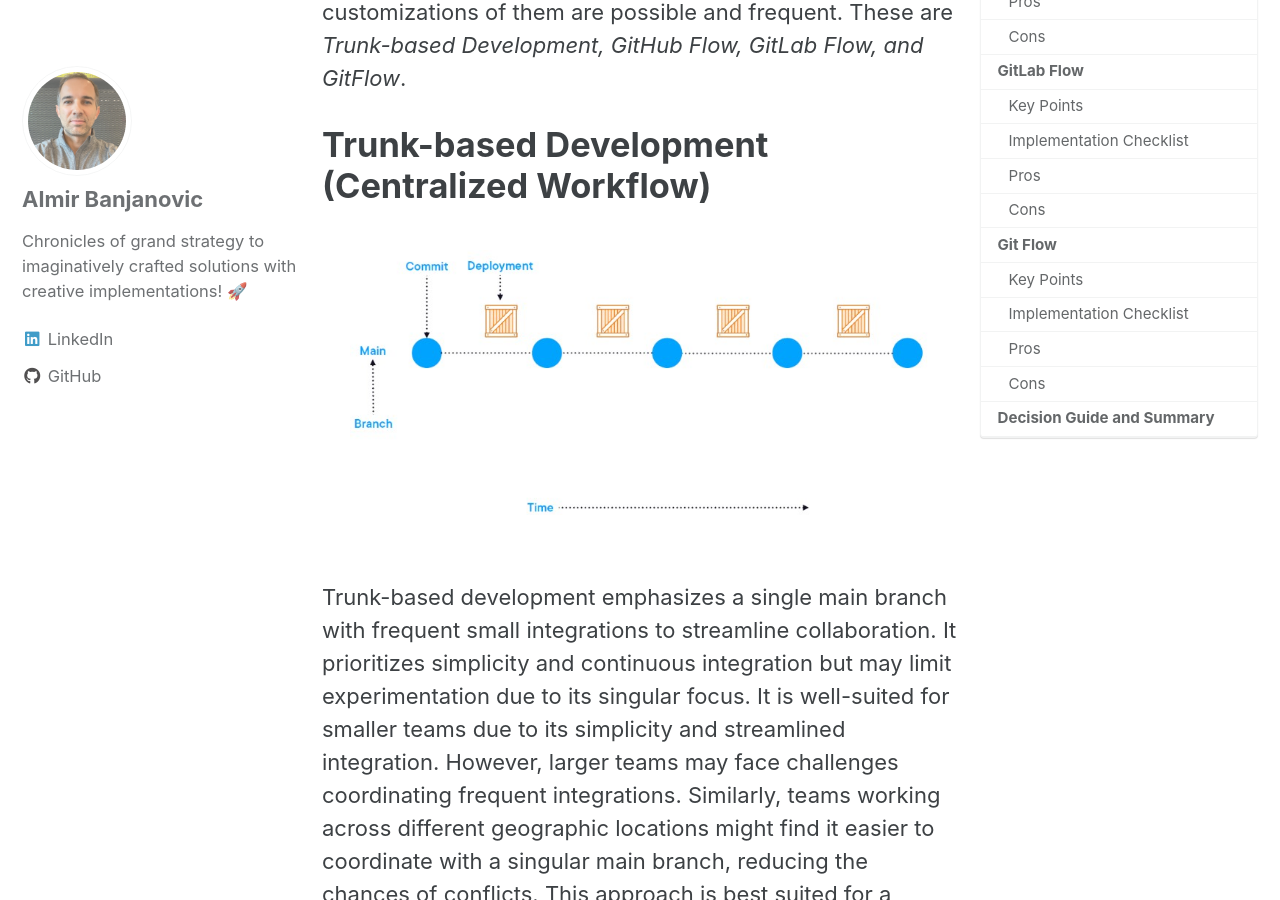
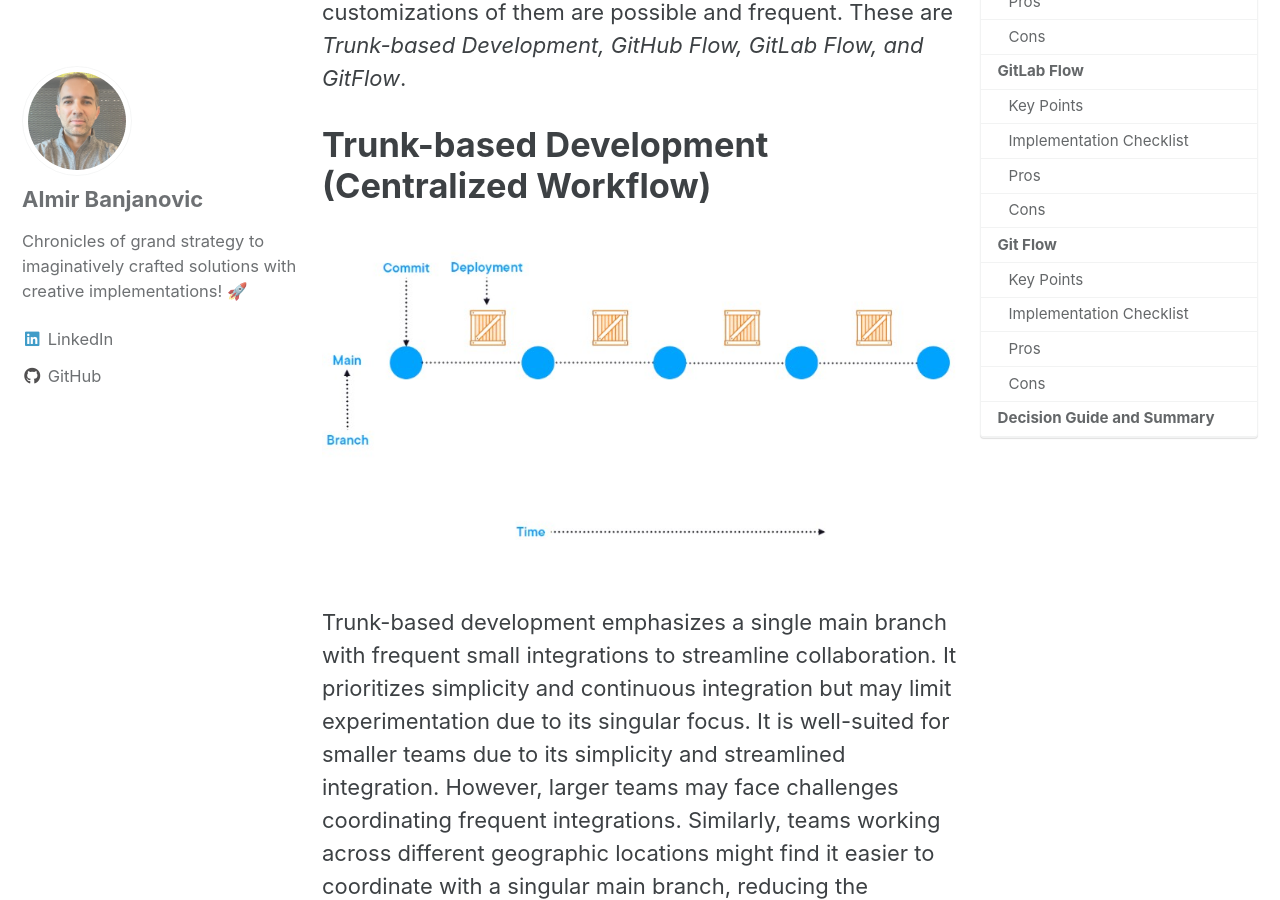
Before and after one commit to almirbanjanovic/roadtocloud.github.io, a Jekyll site: the page built from _posts/2023-10-24-branching-strategies.md, in a window 1280 px wide and 900 px high, scrolled down 660 px. Built offline with Jekyll 4.4.1, drawn with Linux system fonts in a browser that asks for light colours; cached includes are drawn as plain includes.

Commit message:
Update 2023-10-24-branching-strategies.md

```diff
--- a/_posts/2023-10-24-branching-strategies.md
+++ b/_posts/2023-10-24-branching-strategies.md
@@ -15,8 +15,8 @@ tags:
 DevOps branching strategies are approaches used in software development to manage and organize code repositories effectively. These strategies dictate how development branches are structured, merged, and deployed, providing a framework for collaboration, version control, and seamless integration in the DevOps lifecycle.  However, it is important to remember that there is no one size fits all approach. Here I discuss four (4) well-known branching strategies, which represent a good summary of standard branching strategies but mutations and customizations of them are possible and frequent. These are *Trunk-based Development, GitHub Flow, GitLab Flow, and GitFlow*.
 
 # Trunk-based Development (Centralized Workflow)
-<figure style="width: 580px" class="align-center">
-  <img src="{{ site.url }}{{ site.baseurl }}/assets/images/branching-strategies-trunk.jpg" alt="">
+<figure>
+    <a href="/assets/images/branching-strategies-trunk.jpg"><img src="/assets/images/branching-strategies-trunk.jpg"></a>
 </figure>
 Trunk-based development emphasizes a single main branch with frequent small integrations to streamline collaboration. It prioritizes simplicity and continuous integration but may limit experimentation due to its singular focus. It is well-suited for smaller teams due to its simplicity and streamlined integration. However, larger teams may face challenges coordinating frequent integrations. Similarly, teams working across different geographic locations might find it easier to coordinate with a singular main branch, reducing the chances of conflicts.  This approach is best suited for a senior-level team.
 
@@ -50,8 +50,8 @@ Trunk-based development emphasizes a single main branch with frequent small inte
 
 
 # GitHub Flow (Feature Branching)
-<figure style="width: 580px" class="align-center">
-  <img src="{{ site.url }}{{ site.baseurl }}/assets/images/branching-strategies-github-flow.jpg" alt="">
+<figure>
+    <a href="/assets/images/branching-strategies-github-flow.jpg"><img src="/assets/images/branching-strategies-github-flow.jpg"></a>
 </figure>
 Similar to Trunk-based Development, GitHub Flow also revolves around a main branch, with developers creating feature branches, submitting pull requests, and merging changes after code review.
 
@@ -83,8 +83,8 @@ Similar to Trunk-based Development, GitHub Flow also revolves around a main bran
 
 
 # GitLab Flow
-<figure style="width: 580px" class="align-center">
-  <img src="{{ site.url }}{{ site.baseurl }}/assets/images/branching-strategies-gitlab-flow.jpg" alt="">
+<figure>
+    <a href="/assets/images/branching-strategies-gitlab-flow.jpg"><img src="/assets/images/branching-strategies-gitlab-flow.jpg"></a>
 </figure>
 GitLab Flow expands on and shares similarities with GitHub Flow above but places additional emphasis on automated testing. It involves feature branches, merge requests, and a continuous delivery approach.
 
@@ -109,8 +109,8 @@ GitLab Flow expands on and shares similarities with GitHub Flow above but places
 
 
 # Git Flow
-<figure style="width: 580px" class="align-center">
-  <img src="{{ site.url }}{{ site.baseurl }}/assets/images/branching-strategies-git-flow.jpg" alt="">
+<figure>
+    <a href="/assets/images/branching-strategies-git-flow.jpg"><img src="/assets/images/branching-strategies-git-flow.jpg"></a>
 </figure>
 This is the most complex workflow, which involves multiple short-living and long-living branches.  However, Git Flow introduces a more structured branching model with designated branches for features, releases, and hotfixes. It offers a comprehensive strategy for projects with complex release cycles.
 
```
